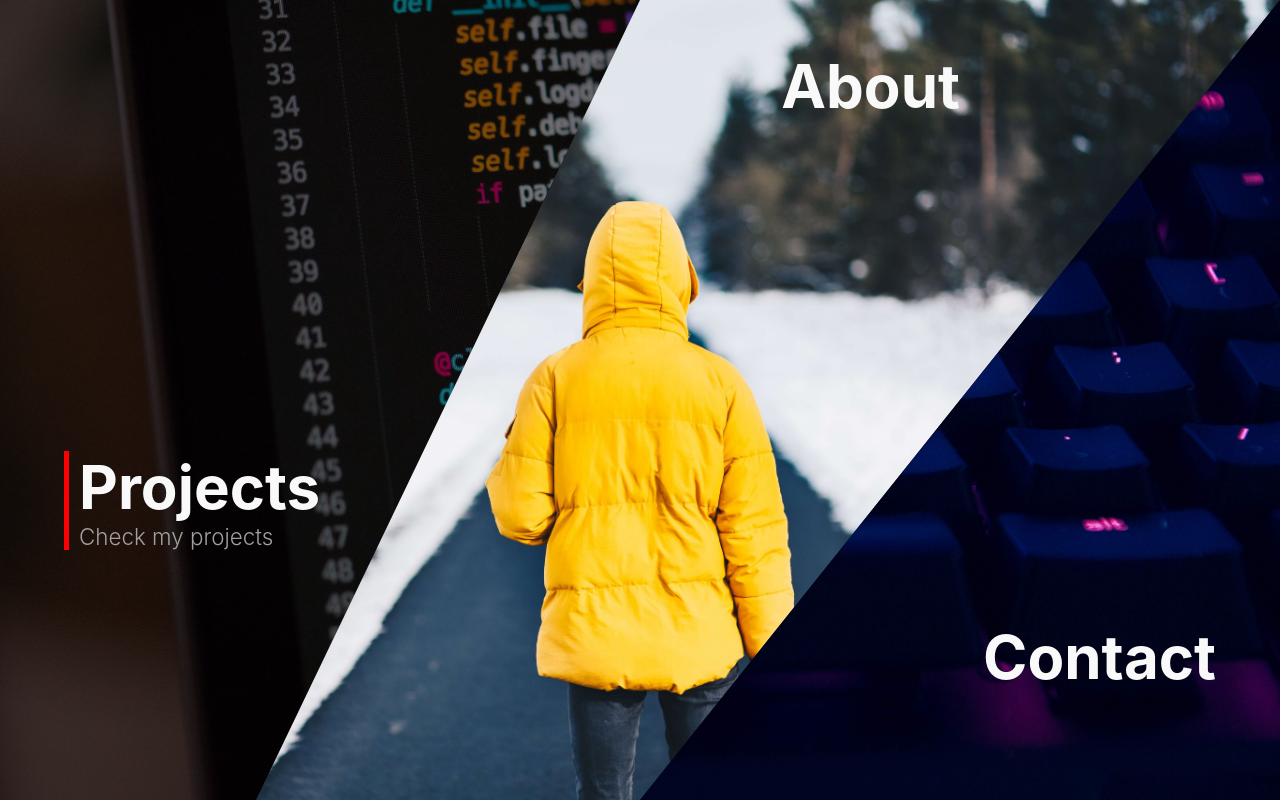
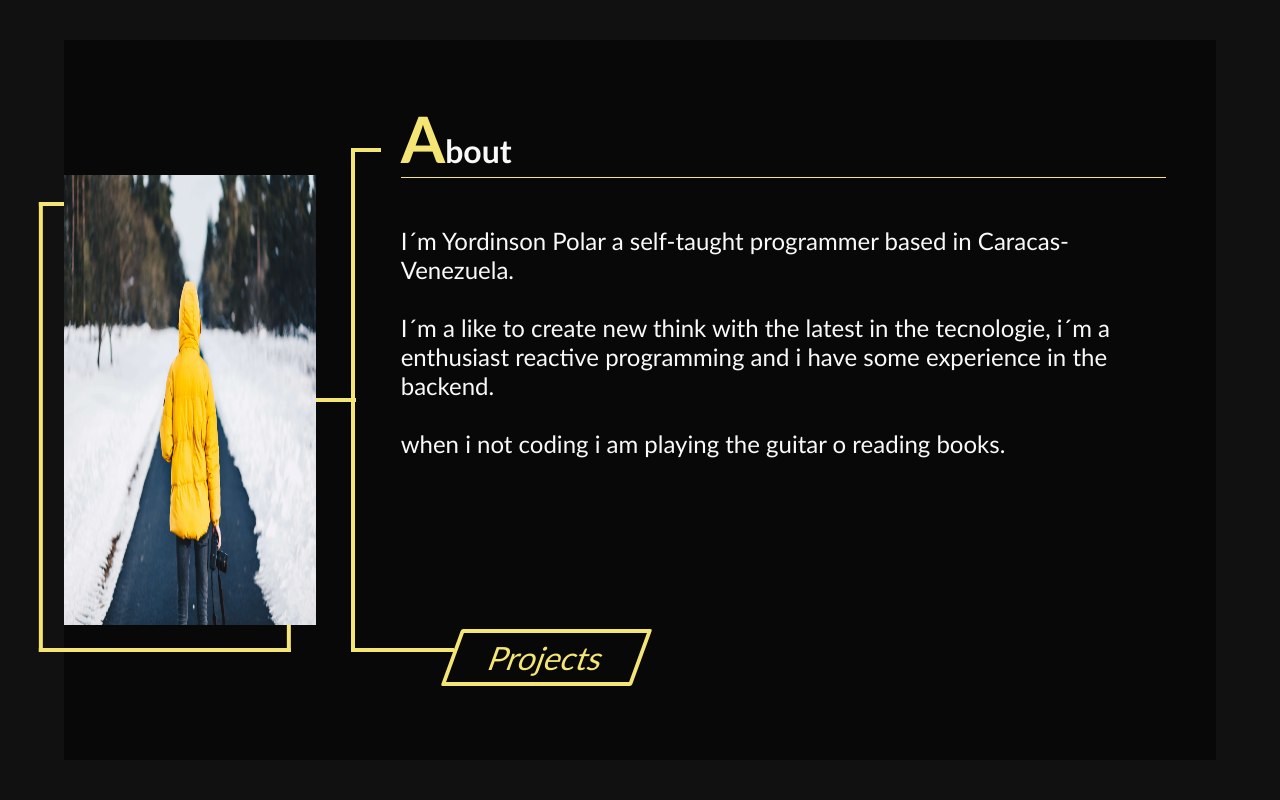
Before and after one commit to YordinsonPolar/porfolio2, a Svelte app: page / in a window 1280 px wide. Built offline with nearby package versions, Linux system fonts and the light colour scheme.

Commit message:
add: about component

```diff
--- a/public/global.css
+++ b/public/global.css
@@ -8,6 +8,7 @@
 :root {
 	--transition-time: 400ms;
 	--transition-delay: calc(var(--transition-time) / 2);
+	--line-delay: calc(var(--transition-time) * 1.4);
 }
 
 html, body {
@@ -19,7 +20,7 @@ html, body {
 body {
 	color: #333;
 	box-sizing: border-box;
-	font-family: -apple-system, BlinkMacSystemFont, "Segoe UI", Roboto, Oxygen-Sans, Ubuntu, Cantarell, "Helvetica Neue", sans-serif;
+	font-family: "Calibri", -apple-system, BlinkMacSystemFont, "Segoe UI", Roboto, Oxygen-Sans, Ubuntu, Cantarell, "Helvetica Neue", sans-serif;
 }
 
 a {
--- /dev/null
+++ b/src/components/about/About.svelte
@@ -0,0 +1,212 @@
+<script>
+	import Line from '../../components/Line.svelte';
+
+
+	const lazyLodingImg = ({ target }) => {
+		target.style.transform = "translateX(0)"
+		target.style.opacity = 1
+	};
+</script>
+
+<section class="about">
+	<div class="about-wrapper">
+		<div class="perfil">
+			<span class="marco">
+				<Line
+				  time="var(--transition-time)"
+				  color="var(--primary)"
+					distance="100%"
+					position="left"
+					origin="bottom"
+					volumen="4px" />
+				<Line
+				  time="var(--transition-time)"
+				  color="var(--primary)"
+					distance="100%"
+					position="bottom"
+					origin="left"
+					volumen="4px"/>
+				<Line
+				  time="var(--transition-time)"
+				  color="var(--primary)"
+					distance="100%"
+					position="right"
+					origin="bottom"
+					volumen="4px" delay="calc( .8 * var(--transition-time))" />
+				<Line
+				  time="var(--transition-time)"
+				  color="var(--primary)"
+					distance="100%"
+					position="top"
+					origin="left"
+					volumen="4px" delay="calc( .8* var(--transition-time))" />
+			</span>
+			<img class="img" on:load={lazyLodingImg} src="/images/about.jpg" alt="Yordinson Polar">
+		</div>
+		<span class="line">
+			<Line
+			  time="var(--transition-time)"
+			  color="var(--primary)"
+				distance="40px"
+				position="bottom"
+				origin="left"
+				volumen="4px" delay="calc( 1.4 * var(--transition-time))" />
+		</span>
+		<div class="about-me">
+			<Line
+			  time="var(--transition-time)"
+			  color="var(--primary)"
+				distance="100%"
+				position="left"
+				origin="center"
+				volumen="4px" delay="calc( 1.8 * var(--transition-time))"/>
+			<Line
+			  time="var(--transition-time)"
+			  color="var(--primary)"
+				distance="30px"
+				position="top"
+				origin="left"
+				volumen="4px" delay="calc( 2.2 * var(--transition-time))" />
+			<Line
+			  time="var(--transition-time)"
+			  color="var(--primary)"
+				distance="103px"
+				position="bottom"
+				origin="left"
+				volumen="4px" delay="calc( 2.2 * var(--transition-time))" />
+
+			<h1>About</h1>
+			<p>
+				I´m Yordinson Polar a self-taught programmer based in Caracas-Venezuela.
+				<br />
+				<br />
+				I´m a like to create new think with the latest in the tecnologie, i´m a enthusiast reactive programming and i have some experience in the backend.
+				<br />
+				<br />
+				when i not coding i am playing the guitar o reading books.
+			</p>
+
+			<div class="projects-button">
+				<button>
+					Projects
+				</button>
+			</div>
+		</div>
+
+	</div>
+</section>
+
+
+
+<style>
+	.about {
+		position: absolute;
+		top: 0;
+		left: 0;
+		right: 0;
+		bottom: 0;
+		display: flex;
+		justify-content: center;
+		align-items: center;
+	}
+
+	.img {
+		opacity: 0;
+		position: relative;
+		width: 100%;
+		height: 100%;
+		transform: translateX(-10%);
+		transition:
+			opacity var(--transition-time),
+			transform var(--transition-time);
+	}
+
+	.about-wrapper {
+		background: rgba(0,0,0,.5);
+		width: 90%;
+		height: 90%;
+		display: flex;
+		justify-content: center;
+		align-items: center;
+	}
+
+	.perfil {
+		position: relative;
+		width: 500px;
+		height: 450px;
+	}
+
+	.marco {
+		position: absolute;
+		top: 0px;
+		left: 0;
+		right: 0;
+		bottom: 0;
+		transform: translate(-10%, 6%);
+	}
+
+	.line {
+		position: relative;
+		width: 60px;
+		height: 4px;
+		margin-right: 5px;
+	}
+	.about-me {
+		position: relative;
+		padding: 0 50px;
+		height: 70%;
+	}
+	:root {
+		--primary: #f5e574;
+	}
+
+	.about-me h1 {
+		position: relative;
+		top: -48px;
+		left: 0;
+		font-size: 2rem;
+		opacity: 0;
+		border-bottom: 1px solid var(--primary);
+		animation: vanish var(--transition-time) ease-in-out forwards;
+		animation-delay: calc( 2.8 * var(--transition-time));
+	}
+
+	.about-me h1::first-letter {
+		color: var(--primary);
+		font-size: 4rem;
+	}
+
+	.about-me p {
+		font-size: 1.5rem;
+	}
+
+	.about-me .projects-button {
+		position: absolute;
+		bottom: -50px;
+		left: 100px;
+		z-index: 5;
+		opacity: 0;
+		animation: vanish var(--transition-time) ease-in-out forwards;
+		animation-delay: calc( 2.8 * var(--transition-time));
+	}
+
+	@keyframes vanish {
+		from {
+			transform: translate(-10%);
+			opacity: 0;
+		}
+		to {
+			transform: translate(0);
+			opacity: 1;
+		}
+	}
+
+	.about-me button {
+		background: none;
+		color: var(--primary);
+		font-size: 2rem;
+		padding: 5px 35px;
+		border: 4px solid var(--primary);
+		transform: skewX(-20deg);
+	}
+</style>
--- a/src/routes/Home.svelte
+++ b/src/routes/Home.svelte
@@ -1,4 +1,5 @@
 <script>
+	import About from '../components/about/About.svelte';
 	import BackToTheSection from '../components/BackToTheSection.svelte';
 	let active = "";
 
@@ -7,7 +8,8 @@
 </script>
 
 <div class="container" class:active={active !== ""}>
-	<BackToTheSection bind:active />
+	<About />
+	<!-- <BackToTheSection bind:active />
 	<section class="section">
 		<div
 			on:click|self={() => active = "projects"}
@@ -49,7 +51,7 @@
 				<p>Say me hola!</p>
 			</div>
 		</div>
-	</section>
+	</section> -->
 </div>
 
 <style>
@@ -117,7 +119,6 @@
     right: 5%;
 	 }
 
-
 	.container.active .clip {
 		transition-delay: calc( 2.3 * var(--transition-delay));
 		clip-path: polygon(100% 0, 100% 0, 100% 100%, 100% 100%);
@@ -131,7 +132,6 @@
 	.section:hover .clip::before {
 		background-color: rgba(0,0,0, .5);
 	}
-
 
 	/* --------------- TITLE ----------------- */
 
```
